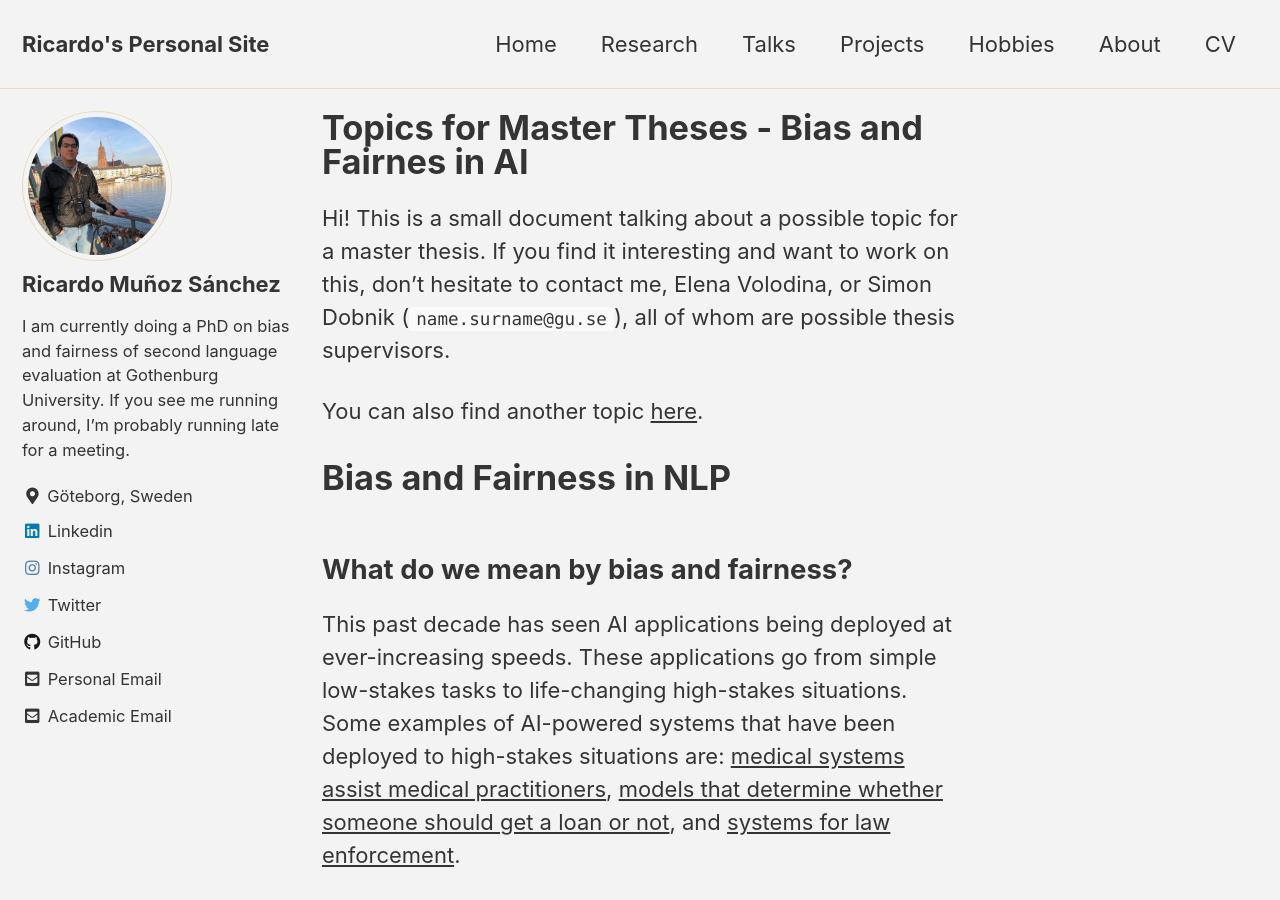
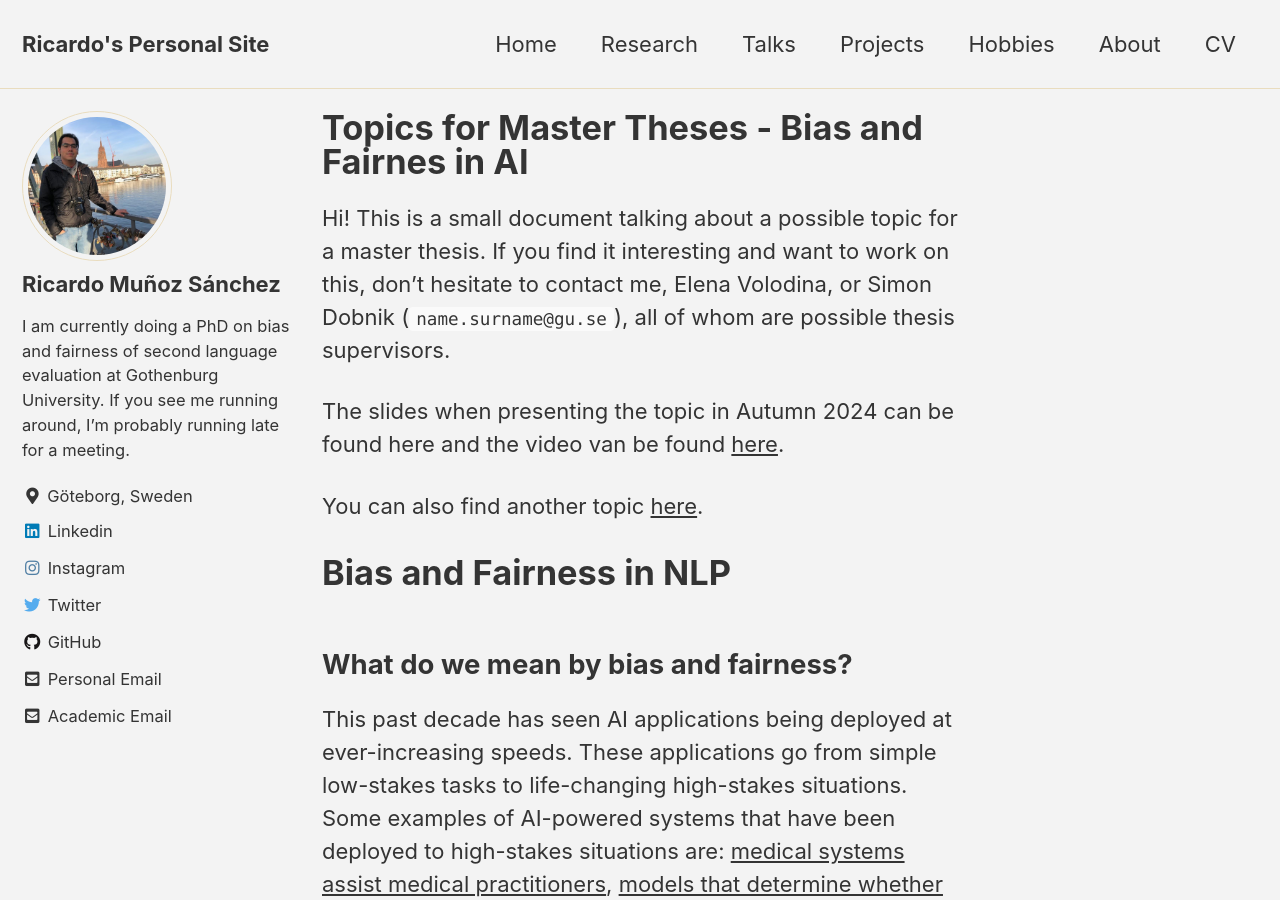
Before and after one commit to rimusa/rimusa.github.io, a Jekyll site: the page built from docs/_pages/masters_thesis_topics.md, in a window 1280 px wide and 900 px high. Built offline with Jekyll 4.4.1, drawn with Linux system fonts in a browser that asks for light colours; cached includes are drawn as plain includes.

Commit message:
Added video for MLT thesis topics presentation

```diff
--- a/docs/_pages/masters_thesis_topics.md
+++ b/docs/_pages/masters_thesis_topics.md
@@ -7,6 +7,8 @@ author_profile: true
 
 Hi! This is a small document talking about a possible topic for a master thesis.
 If you find it interesting and want to work on this, don't hesitate to contact me, Elena Volodina, or Simon Dobnik (`name.surname@gu.se`), all of whom are possible thesis supervisors.
+
+The slides when presenting the topic in Autumn 2024 can be found here and the video van be found [here](../documents/videos/masters_topic_presentation_2024.mp4).
 
 You can also find another topic [here](../masters-topics-GEC).
 
```
Also changed, not shown: 1 other file.
